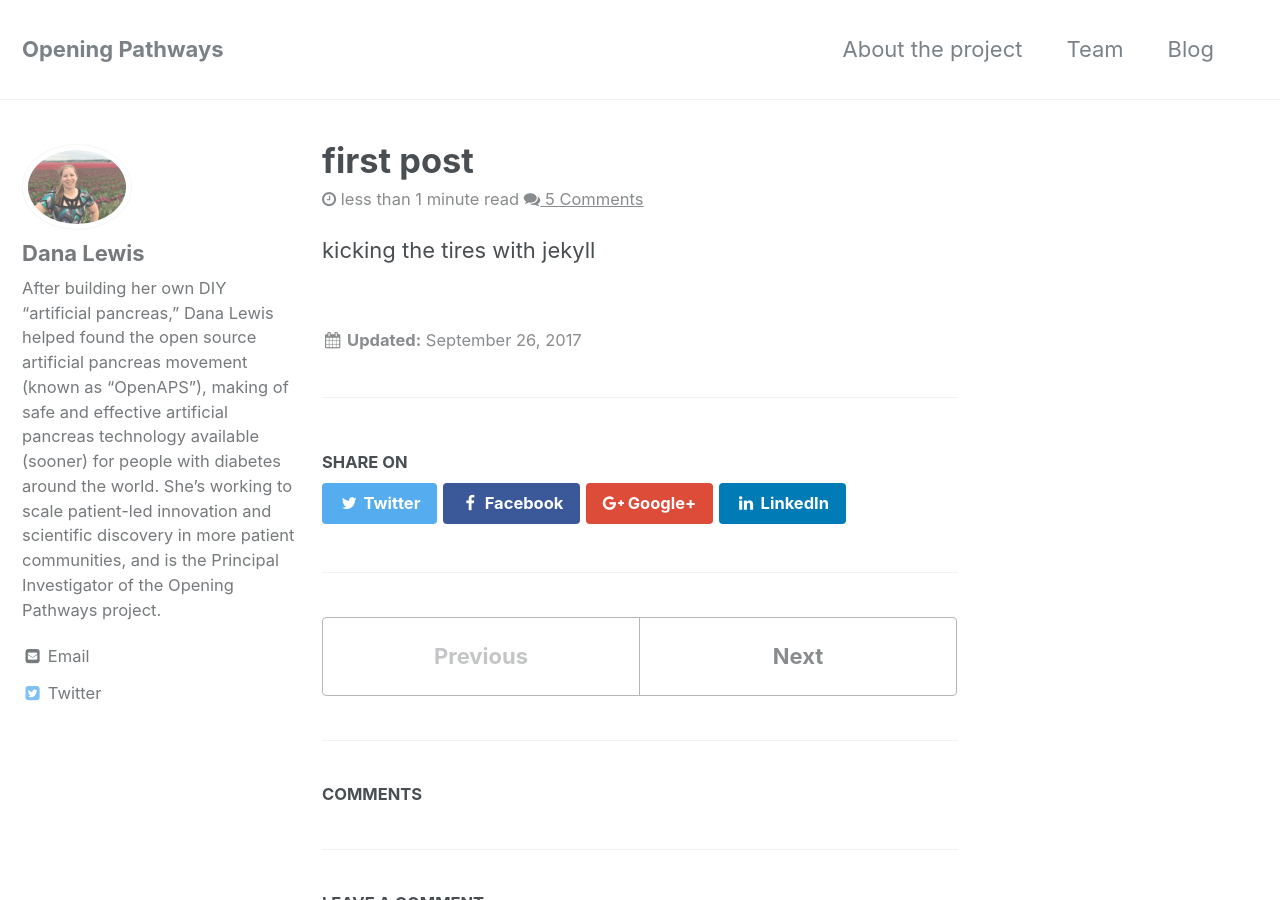
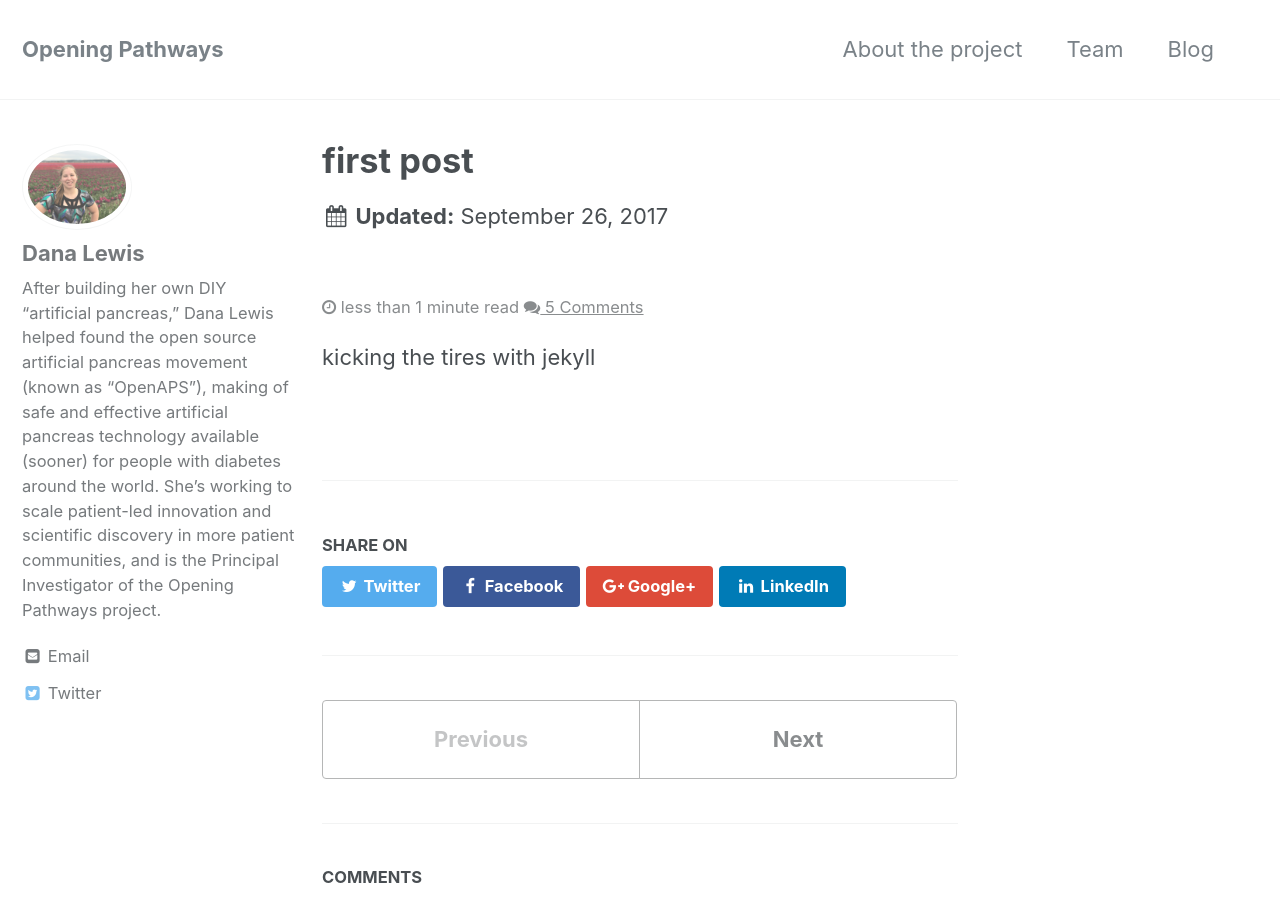
Before and after one commit to danamlewis/research, a Jekyll site: the page built from _posts/2017-09-26-first-post.md, in a window 1280 px wide and 900 px high. Built offline with Jekyll 4.4.1, drawn with Linux system fonts in a browser that asks for light colours.

Commit message:
Try moving post date to top of post

```diff
--- a/_layouts/single.html
+++ b/_layouts/single.html
@@ -30,6 +30,11 @@ sidebar:
       {% unless page.header.overlay_color or page.header.overlay_image %}
         <header>
           {% if page.title %}<h1 class="page__title" itemprop="headline">{{ page.title | markdownify | remove: "<p>" | remove: "</p>" }}</h1>{% endif %}
+          {% if page.last_modified_at %}
+          <p class="page__date"><strong><i class="fa fa-fw fa-calendar" aria-hidden="true"></i> {{ site.data.ui-text[site.locale].date_label | default: "Updated:" }}</strong> <time datetime="{{ page.last_modified_at | date: "%Y-%m-%d" }}">{{ page.last_modified_at | date: "%B %d, %Y" }}</time></p>
+        {% elsif page.date %}
+          <p class="page__date"><strong><i class="fa fa-fw fa-calendar" aria-hidden="true"></i> {{ site.data.ui-text[site.locale].date_label | default: "Updated:" }}</strong> <time datetime="{{ page.date | date_to_xmlschema }}">{{ page.date | date: "%B %d, %Y" }}</time></p>
+        {% endif %}
           {% if page.read_time %}
             <p class="page__meta"><i class="fa fa-clock-o" aria-hidden="true"></i> {% include read-time.html %}
           {% endif %}
@@ -49,11 +54,7 @@ sidebar:
           <h4 class="page__meta-title">{{ site.data.ui-text[site.locale].meta_label }}</h4>
         {% endif %}
         {% include page__taxonomy.html %}
-        {% if page.last_modified_at %}
-          <p class="page__date"><strong><i class="fa fa-fw fa-calendar" aria-hidden="true"></i> {{ site.data.ui-text[site.locale].date_label | default: "Updated:" }}</strong> <time datetime="{{ page.last_modified_at | date: "%Y-%m-%d" }}">{{ page.last_modified_at | date: "%B %d, %Y" }}</time></p>
-        {% elsif page.date %}
-          <p class="page__date"><strong><i class="fa fa-fw fa-calendar" aria-hidden="true"></i> {{ site.data.ui-text[site.locale].date_label | default: "Updated:" }}</strong> <time datetime="{{ page.date | date_to_xmlschema }}">{{ page.date | date: "%B %d, %Y" }}</time></p>
-        {% endif %}
+
       </footer>
 
       {% if page.share %}{% include social-share.html %}{% endif %}
```
